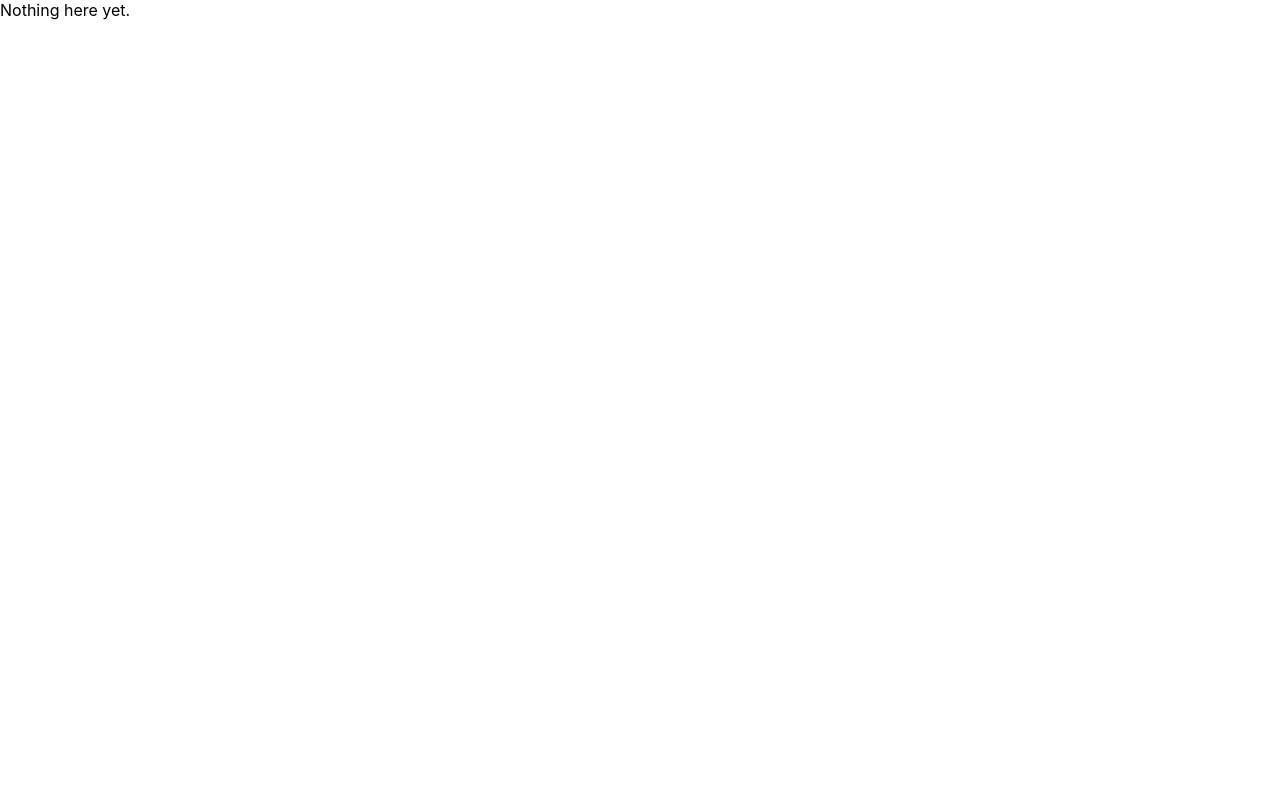
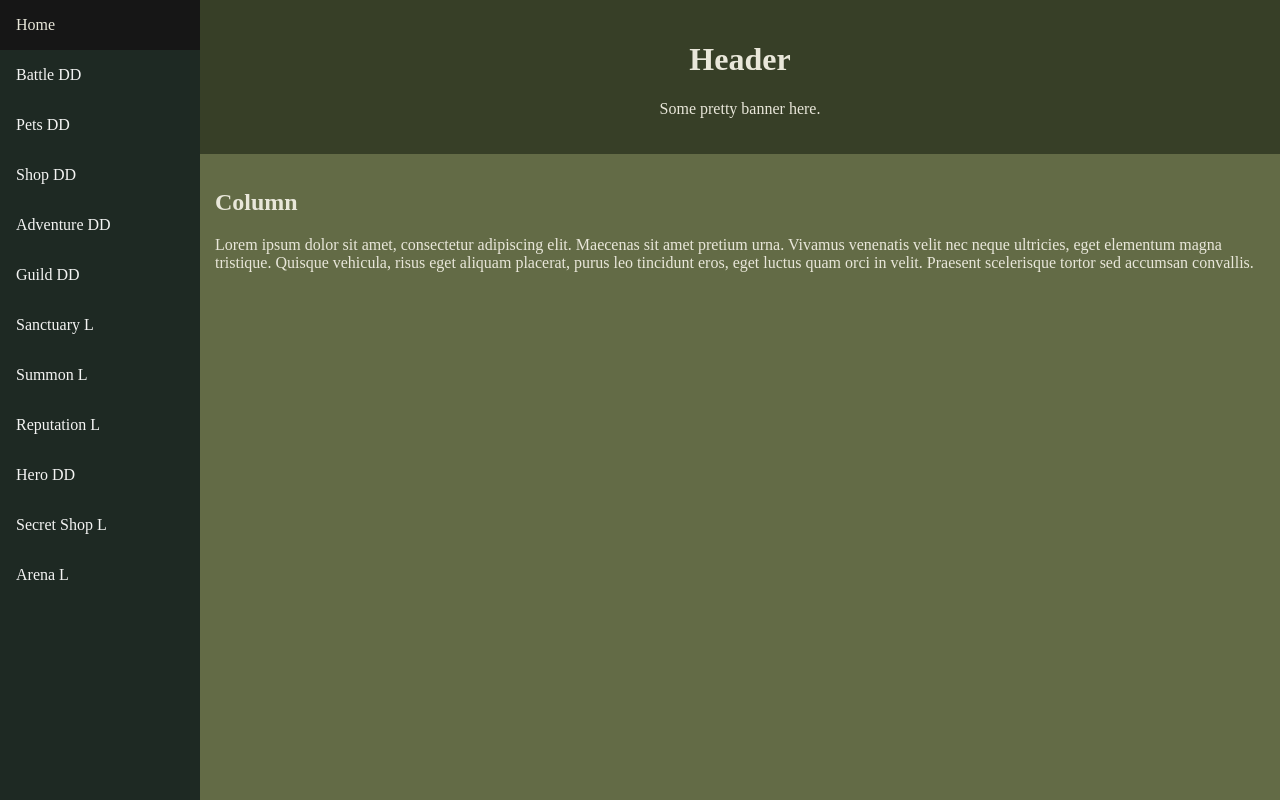
Before and after one commit to BaltazarDZ/react-practice, a React (Create React App) app: page / in a window 1280 px wide. Shown: the top 800 px of the page. Built offline with nearby package versions, Linux system fonts and the light colour scheme.

Commit message:
Initial layout and color scheme

```diff
--- a/src/App.js
+++ b/src/App.js
@@ -1,9 +1,36 @@
 import React from 'react';
+
 
 function App() {
   return (
-    <div className="App">
-      Nothing here yet.
+    <div className="app">
+      <div class="sidebar">
+        <a href="#home">Home</a>
+        <a href="#news">Battle DD</a>
+        <a href="#contact">Pets DD</a>
+        <a href="#about">Shop DD</a>
+        <a href="#about">Adventure DD</a>
+        <a href="#about">Guild DD</a>
+        <a href="#about">Sanctuary L</a>
+        <a href="#about">Summon L</a>
+        <a href="#about">Reputation L</a>
+        <a href="#about">Hero DD</a>
+        <a href="#about">Secret Shop L</a>
+        <a href="#about">Arena L</a>
+      </div>
+      <div className='content'>
+        <div class="header">
+          <h1>Header</h1>
+          <p>Some pretty banner here.</p>
+        </div>
+
+        <div class="row">
+          <div class="column">
+            <h2>Column</h2>
+            <p>Lorem ipsum dolor sit amet, consectetur adipiscing elit. Maecenas sit amet pretium urna. Vivamus venenatis velit nec neque ultricies, eget elementum magna tristique. Quisque vehicula, risus eget aliquam placerat, purus leo tincidunt eros, eget luctus quam orci in velit. Praesent scelerisque tortor sed accumsan convallis.</p>
+          </div>
+        </div>
+      </div>
     </div>
   );
 }
--- a/src/index.css
+++ b/src/index.css
@@ -1,13 +1,74 @@
+* {
+  box-sizing: border-box;
+}
+
 body {
   margin: 0;
-  font-family: -apple-system, BlinkMacSystemFont, 'Segoe UI', 'Roboto', 'Oxygen',
-    'Ubuntu', 'Cantarell', 'Fira Sans', 'Droid Sans', 'Helvetica Neue',
-    sans-serif;
-  -webkit-font-smoothing: antialiased;
-  -moz-osx-font-smoothing: grayscale;
+  background-color: #F4F4F3;
 }
 
-code {
-  font-family: source-code-pro, Menlo, Monaco, Consolas, 'Courier New',
-    monospace;
+/* Style the header */
+.header {
+  background-color: #373F27;
+  color: #E9E7DA;
+  padding: 20px;
+  text-align: center;
 }
+
+.row {
+  height: 100%;
+}
+
+/* Create three equal columns that floats next to each other */
+.column {
+  background-color: #636B46;
+  float: left;
+  width: 100%;
+  height: 100%;
+  padding: 15px;
+  color: #E9E7DA;
+}
+
+/* Clear floats after the columns */
+.row:after {
+  content: "";
+  display: table;
+  clear: both;
+}
+
+.sidebar {
+  margin: 0;
+  padding: 0;
+  width: 200px;
+  background-color: #1E2923;
+  position: fixed;
+  height: 100%;
+  overflow: auto;
+}
+
+.sidebar a {
+  display: block;
+  color: #F4F4F3;
+  padding: 16px;
+  text-decoration: none;
+}
+
+.sidebar a:hover {
+  background-color: #161616;
+  color: #E9E7DA;
+}
+
+div.content {
+  margin-left: 200px;
+  padding: 0;
+  height: 1000px;
+}
+
+/* F4F4F3 whiteish - text on dark green and general bg? */
+/* 8C9A97 Quite light grey*/
+/* 848989 Darker grey*/
+/* 8C8B94 Clay grey?*/
+/* 1E2923 Dark green: menus etc*/
+/* 373F27 Bit lighter green*/
+/* 636B46 much lighter green */
+/* E9E7DA dim white */
```
